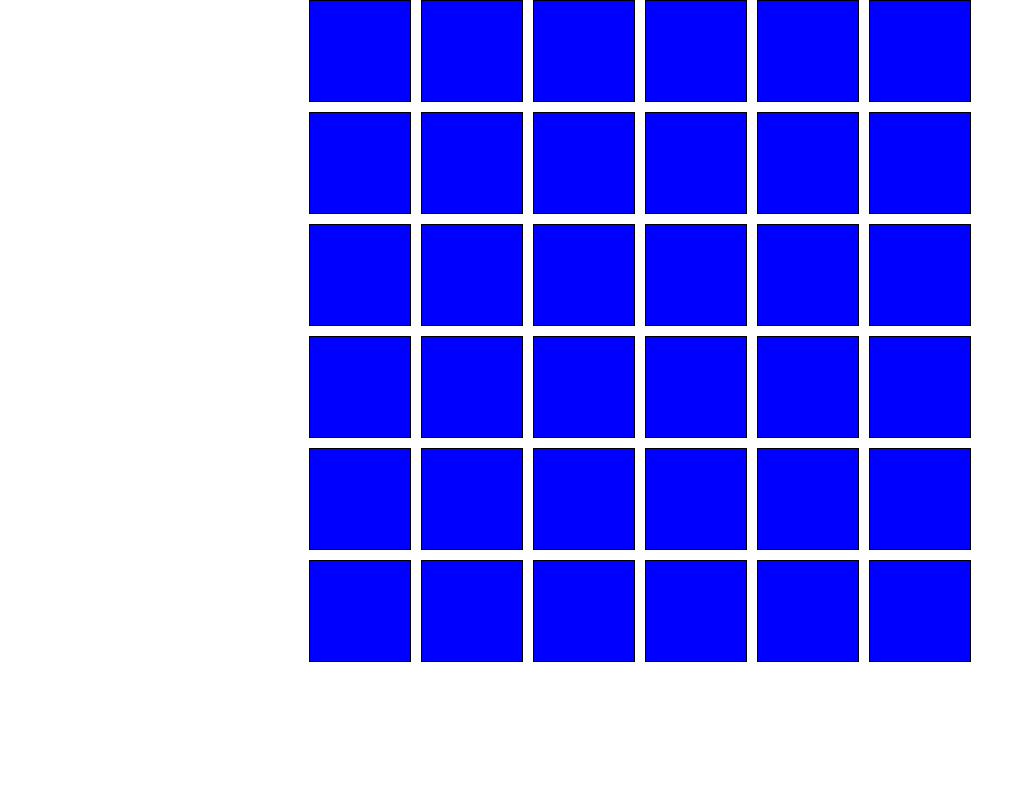
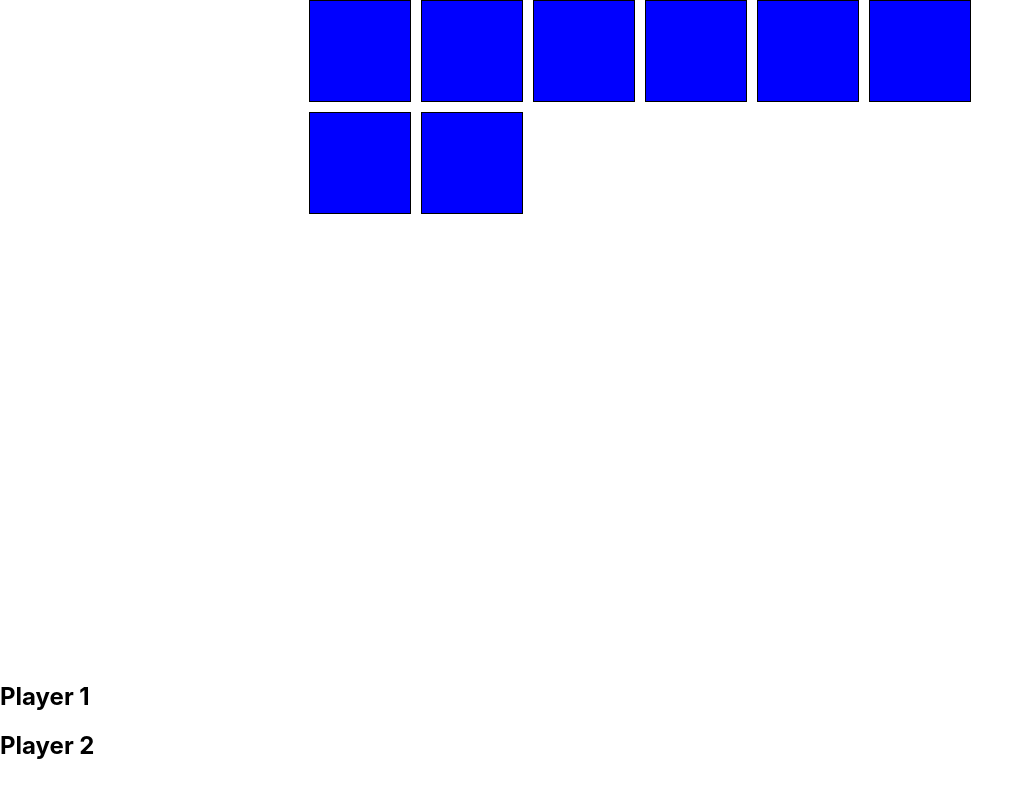
Before and after one commit to AnvarArt/Memory-Game, a React (Create React App) app: page / in a window 1280 px wide. Shown: the whole page, without its empty margins (0-1033 px from the left). Built offline with nearby package versions, Linux system fonts and the light colour scheme.

Commit message:
Adding players.

```diff
--- a/src/App.js
+++ b/src/App.js
@@ -1,10 +1,18 @@
-//import logo from "./logo.svg";
+import { useState } from "react";
 import { Grid, Container } from "@mui/material";
 import "./App.css";
 import Board from "./components/Board";
+import PlayerInfo from "./components/PlayerInfo";
 
 const App = () => {
-  return <Board />;
+  const [gameOver, setGameOver] = useState(false);
+  console.log("gameOver: ", gameOver);
+  return (
+    <div>
+      <Board setGameOver={setGameOver} />
+      <PlayerInfo></PlayerInfo>
+    </div>
+  );
 };
 
 export default App;
--- a/src/components/Board.jsx
+++ b/src/components/Board.jsx
@@ -4,7 +4,7 @@ import Cell from "./Cell";
 import { cards } from "../config/card-config.js";
 import { shuffleBoard } from "../utils/board.helper.js";
 
-const Board = () => {
+const Board = ({ setGameOver }) => {
   const [flippedCards, setFlippedCards] = useState([]);
   // const [matches, setMatches] = useState([]);
   const [shuffledCards, setShuffledCards] = useState(shuffleBoard(cards));
@@ -18,6 +18,9 @@ const Board = () => {
   const handleCardClick = (card) => {
     // Prevent flipping more than two cards at once
     if (flippedCards.length === 2) {
+      return;
+    }
+    if (flippedCards.some((item) => item.id === card.id)) {
       return;
     }
 
@@ -46,6 +49,16 @@ const Board = () => {
             }
           });
           setShuffledCards(matchedCards);
+
+          const allFlipped = matchedCards.every((item) => item.match);
+
+          console.log({ allFlipped });
+          console.log({ matchedCards });
+
+          if (allFlipped) {
+            setGameOver(true);
+            console.log("gameOver");
+          }
         }, 1000);
       }
 
--- a/src/components/PlayerInfo.jsx
+++ b/src/components/PlayerInfo.jsx
@@ -1,11 +1,23 @@
 import React from "react";
+import { useState } from "react";
 //import "./PlayerInfo.css";
 
-const PlayerInfo = ({ player, isCurrent }) => {
+const PlayerInfo = () => {
+  const [playerOne, setPlayerOne] = useState("Player 1");
+  const [playerTwo, setPlayerTwo] = useState("Player 2");
+  const [score, setScore] = useState({ playerOne: 0, playerTwo: 0 });
+
   return (
-    <div className={`player-info ${isCurrent ? "current" : ""}`}>
-      <h2>{player.name}</h2>
-      <p>Matches: {player.matches}</p>
+    <div>
+      <h2>
+        {playerOne}
+        {/* {score} */}
+      </h2>
+      <h2>
+        {playerTwo}
+        {/* {score} */}
+      </h2>
+      <p></p>
     </div>
   );
 };
--- a/src/config/card-config.js
+++ b/src/config/card-config.js
@@ -24,20 +24,20 @@ const initCards = [
   { id: 2, name: "airbus", image: airbus, isFlipped: false, match: false },
   { id: 3, name: "audi", image: audi, isFlipped: false, match: false },
   { id: 4, name: "bmw", image: bmw, isFlipped: false, match: false },
-  { id: 5, name: "bus", image: bus, isFlipped: false, match: false },
-  { id: 6, name: "chevrolet", image: chevrolet, isFlipped: false, match: false },
-  { id: 7, name: "cruise_ship", image: cruise_ship, isFlipped: false, match: false },
-  { id: 8, name: "ferrari", image: ferrari, isFlipped: false, match: false },
-  { id: 9, name: "harley", image: harley, isFlipped: false, match: false },
-  { id: 10, name: "mercedes", image: mercedes, isFlipped: false, match: false },
-  { id: 11, name: "motorcycle", image: motorcycle, isFlipped: false, match: false },
-  { id: 12, name: "one_ford", image: one_ford, isFlipped: false, match: false },
-  { id: 13, name: "one_taxi", image: one_taxi, isFlipped: false, match: false },
-  { id: 14, name: "plane", image: plane, isFlipped: false, match: false },
-  { id: 15, name: "ship", image: ship, isFlipped: false, match: false },
-  { id: 16, name: "two_ford", image: two_ford, isFlipped: false, match: false },
-  { id: 17, name: "two_taxi", image: two_taxi, isFlipped: false, match: false },
-  { id: 18, name: "yacht", image: yacht, isFlipped: false, match: false },
+  //   { id: 5, name: "bus", image: bus, isFlipped: false, match: false },
+  //   { id: 6, name: "chevrolet", image: chevrolet, isFlipped: false, match: false },
+  //   { id: 7, name: "cruise_ship", image: cruise_ship, isFlipped: false, match: false },
+  //   { id: 8, name: "ferrari", image: ferrari, isFlipped: false, match: false },
+  //   { id: 9, name: "harley", image: harley, isFlipped: false, match: false },
+  //   { id: 10, name: "mercedes", image: mercedes, isFlipped: false, match: false },
+  //   { id: 11, name: "motorcycle", image: motorcycle, isFlipped: false, match: false },
+  //   { id: 12, name: "one_ford", image: one_ford, isFlipped: false, match: false },
+  //   { id: 13, name: "one_taxi", image: one_taxi, isFlipped: false, match: false },
+  //   { id: 14, name: "plane", image: plane, isFlipped: false, match: false },
+  //   { id: 15, name: "ship", image: ship, isFlipped: false, match: false },
+  //   { id: 16, name: "two_ford", image: two_ford, isFlipped: false, match: false },
+  //   { id: 17, name: "two_taxi", image: two_taxi, isFlipped: false, match: false },
+  //   { id: 18, name: "yacht", image: yacht, isFlipped: false, match: false },
   // { id: 19, name: "tractor", image: tractor, isFlipped: false },
   // { id: 20, name: "yacht", image: yacht, isFlipped: false },
 ];
```
